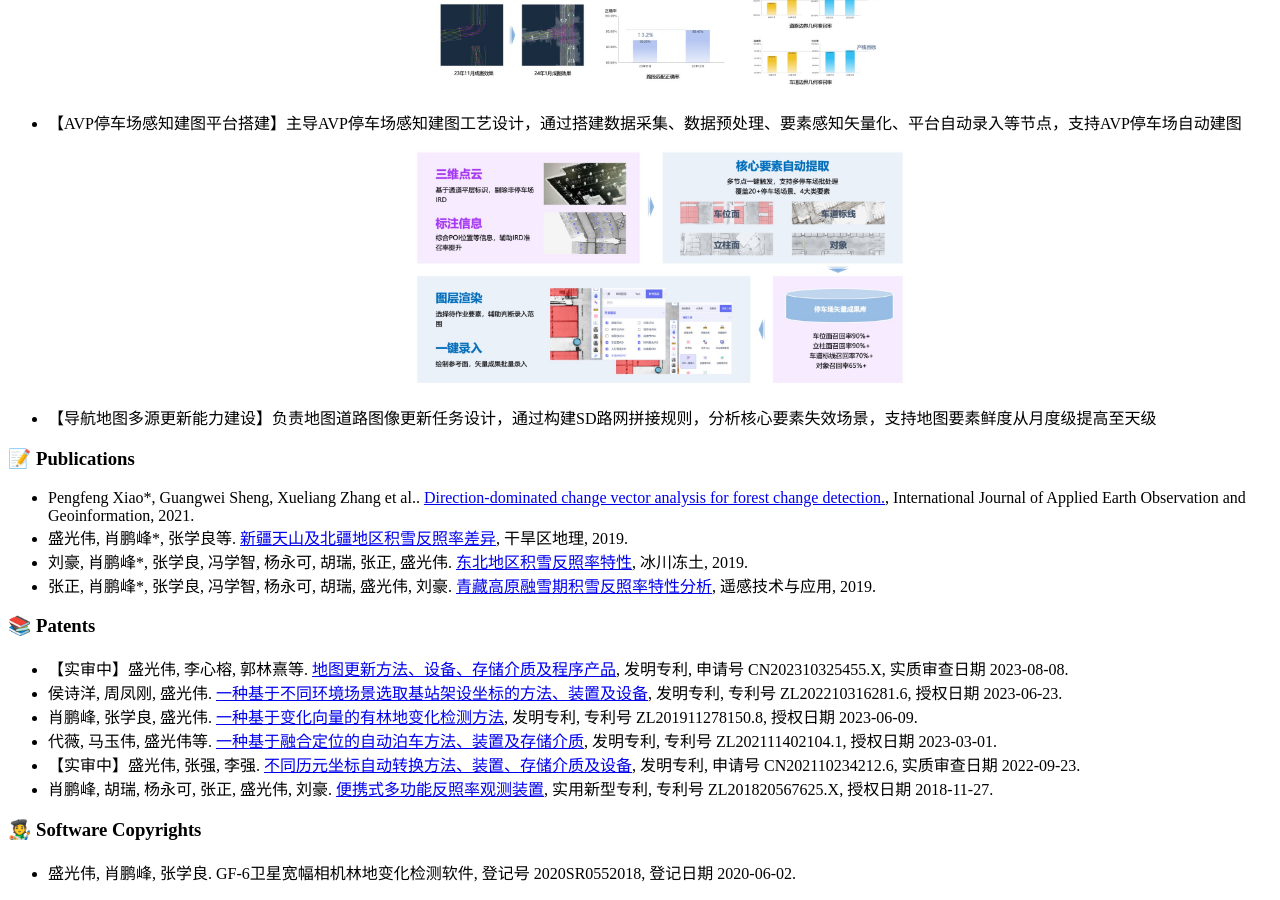
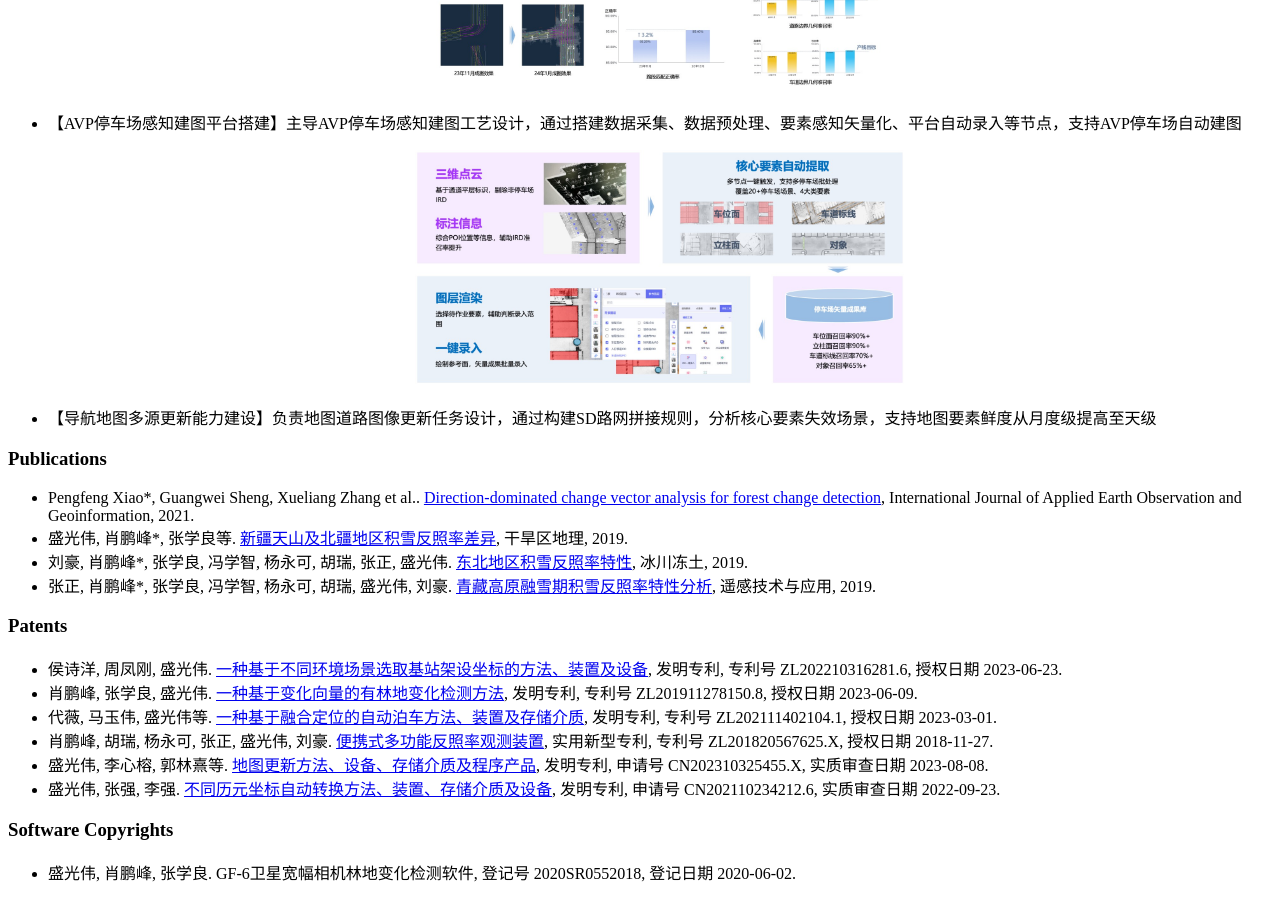
Before and after one commit to alphasheng/alphasheng.github.io, a Jekyll site: the page built from _pages/includes/pub.md, in a window 1280 px wide and 900 px high, scrolled down 698 px. Built offline with Jekyll 4.4.1, drawn with Linux system fonts in a browser that asks for light colours; our own code applies the rules of GitHub Pages for plain Markdown files; some of the changed text lies outside the part shown.

Commit message:
Update pub.md

```diff
--- a/_pages/includes/pub.md
+++ b/_pages/includes/pub.md
@@ -10,19 +10,19 @@
 
 - 【导航地图多源更新能力建设】负责地图道路图像更新任务设计，通过构建SD路网拼接规则，分析核心要素失效场景，支持地图要素鲜度从月度级提高至天级
 
-# 📝 Publications
-- Pengfeng Xiao*, Guangwei Sheng, Xueliang Zhang et al.. [Direction-dominated change vector analysis for forest change detection.](https://alphasheng.github.io/pdfs/Direction-dominated change vector analysis for forest change detection.pdf), International Journal of Applied Earth Observation and Geoinformation, 2021.
+# Publications
+- Pengfeng Xiao*, Guangwei Sheng, Xueliang Zhang et al.. [Direction-dominated change vector analysis for forest change detection](https://alphasheng.github.io/pdfs/Direction-dominated change vector analysis for forest change detection.pdf), International Journal of Applied Earth Observation and Geoinformation, 2021.
 - 盛光伟, 肖鹏峰*, 张学良等. [新疆天山及北疆地区积雪反照率差异](https://alphasheng.github.io/pdfs/新疆天山及北疆地区积雪反照率差异.pdf), 干旱区地理, 2019.
 - 刘豪, 肖鹏峰*, 张学良, 冯学智, 杨永可, 胡瑞, 张正, 盛光伟. [东北地区积雪反照率特性](https://alphasheng.github.io/pdfs/东北地区积雪反照率特性.pdf), 冰川冻土, 2019.
 - 张正, 肖鹏峰*, 张学良, 冯学智, 杨永可, 胡瑞, 盛光伟, 刘豪. [青藏高原融雪期积雪反照率特性分析](https://alphasheng.github.io/pdfs/青藏高原融雪期积雪反照率特性分析.pdf), 遥感技术与应用, 2019.
 
-# 📚 Patents
-- 【实审中】盛光伟, 李心榕, 郭林熹等. [地图更新方法、设备、存储介质及程序产品](https://alphasheng.github.io/pdfs/地图更新方法、设备、存储介质及程序产品.pdf), 发明专利, 申请号 CN202310325455.X, 实质审查日期 2023-08-08.
+# Patents
 - 侯诗洋, 周凤刚, 盛光伟. [一种基于不同环境场景选取基站架设坐标的方法、装置及设备](https://alphasheng.github.io/pdfs/一种基于不同环境场景选取基站架设坐标的方法、装置及设备.pdf), 发明专利, 专利号 ZL202210316281.6, 授权日期 2023-06-23.
 - 肖鹏峰, 张学良, 盛光伟. [一种基于变化向量的有林地变化检测方法](https://alphasheng.github.io/pdfs/一种基于变化向量的有林地变化检测方法.pdf), 发明专利, 专利号 ZL201911278150.8, 授权日期 2023-06-09.
 - 代薇, 马玉伟, 盛光伟等. [一种基于融合定位的自动泊车方法、装置及存储介质](https://alphasheng.github.io/pdfs/一种基于融合定位的自动泊车方法、装置及存储介质.pdf), 发明专利, 专利号 ZL202111402104.1, 授权日期 2023-03-01.
-- 【实审中】盛光伟, 张强, 李强. [不同历元坐标自动转换方法、装置、存储介质及设备](https://alphasheng.github.io/pdfs/不同历元坐标自动转换方法、装置、存储介质及设备.pdf), 发明专利, 申请号 CN202110234212.6, 实质审查日期 2022-09-23.
 - 肖鹏峰, 胡瑞, 杨永可, 张正, 盛光伟, 刘豪. [便携式多功能反照率观测装置](https://alphasheng.github.io/pdfs/一种便携式多功能反照率观测装置.pdf), 实用新型专利, 专利号 ZL201820567625.X, 授权日期 2018-11-27.
+- 盛光伟, 李心榕, 郭林熹等. [地图更新方法、设备、存储介质及程序产品](https://alphasheng.github.io/pdfs/地图更新方法、设备、存储介质及程序产品.pdf), 发明专利, 申请号 CN202310325455.X, 实质审查日期 2023-08-08.
+- 盛光伟, 张强, 李强. [不同历元坐标自动转换方法、装置、存储介质及设备](https://alphasheng.github.io/pdfs/不同历元坐标自动转换方法、装置、存储介质及设备.pdf), 发明专利, 申请号 CN202110234212.6, 实质审查日期 2022-09-23.
 
-# 🧑‍🎨 Software Copyrights
+# Software Copyrights
 - 盛光伟, 肖鹏峰, 张学良. GF-6卫星宽幅相机林地变化检测软件, 登记号 2020SR0552018, 登记日期 2020-06-02.
```
Also changed, not shown: other parts of _pages/includes/pub.md (+1 -1 lines).
